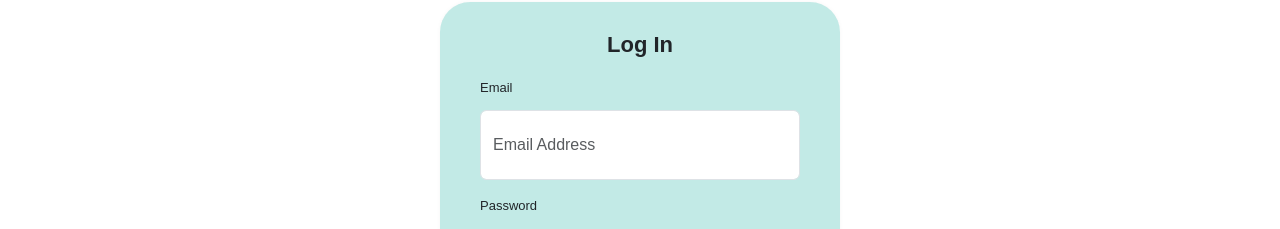
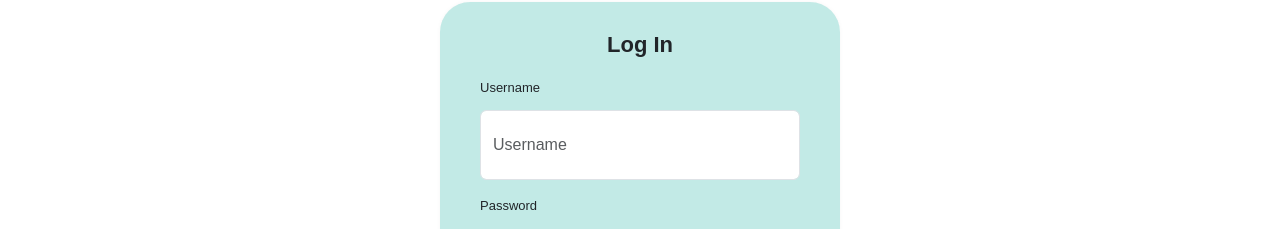
Before and after one commit to ASE-WS23-GruppeA/frontend, an Angular app in the folder FE_Fitness_Tracker/: page /log-in in a window 1280 px wide. Shown: the part 220-449 px from the top of the page. Built offline with nearby package versions, Linux system fonts and the light colour scheme.

Commit message:
refactor_login_form

```diff
--- a/FE_Fitness_Tracker/src/app/components/login/login.component.html
+++ b/FE_Fitness_Tracker/src/app/components/login/login.component.html
@@ -4,11 +4,11 @@
         <h3>Log In</h3>
         <form #formLogin="ngForm" (ngSubmit)="onSubmitLogin(formLogin)">
           <div class="mb-3">
-            <label for="email" class="form-label">Email</label>
-            <input type="email" class="form-control" id="email" placeholder="Email Address" ngModel #email="ngModel"
-              name="email" required email>
-            <div *ngIf="email.errors && formLogin.submitted" class="text-danger">
-              Email is required!
+            <label for="username" class="form-label">Username</label>
+            <input type="text" class="form-control" id="username" placeholder="Username" ngModel #username="ngModel" name="username"
+              required>
+            <div *ngIf="username.errors && formLogin.submitted" class="text-danger">
+              Username is required!
             </div>
           </div>
           <div class="mb-3">
--- a/FE_Fitness_Tracker/src/app/components/login/login.component.ts
+++ b/FE_Fitness_Tracker/src/app/components/login/login.component.ts
@@ -21,7 +21,7 @@ export class LoginComponent implements OnInit, OnDestroy {
     this.AuthUserSub = this.authService.AuthenticatedUser$.subscribe({
       next: user => {
         if (user) {
-          this.router.navigate(['home']);
+          this.router.navigate(['dashboard']);
         }
       }
     })
@@ -31,12 +31,12 @@ export class LoginComponent implements OnInit, OnDestroy {
     if (!formLogin.valid) {
       return;
     }
-    const email = formLogin.value.email;
+    const username = formLogin.value.username;
     const password = formLogin.value.password;
 
-    this.authService.login(email, password).subscribe({
+    this.authService.login(username, password).subscribe({
       next: userData => {
-        this.router.navigate(['home']);
+        this.router.navigate(['dashboard']);
       },
       error: err => {
         this.errorMessage = err;
```
